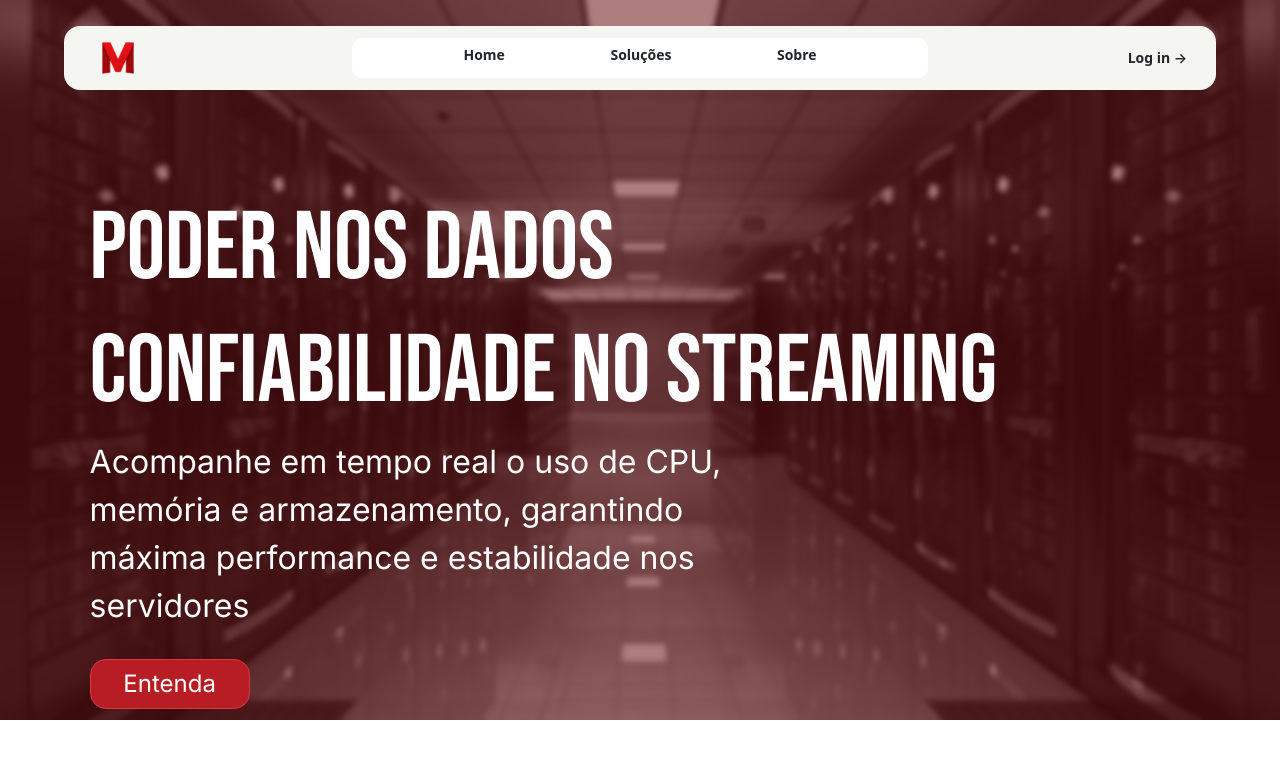
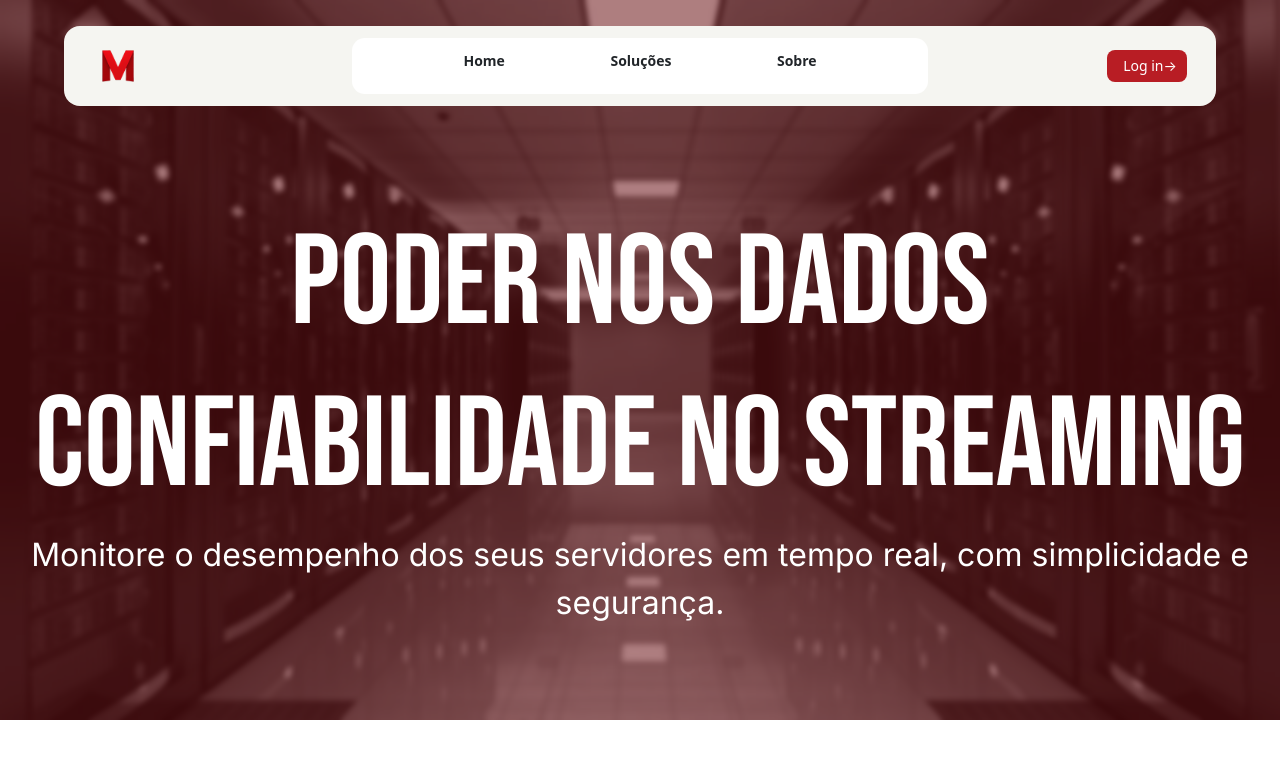
Before and after one commit to Monitora-Inc/Monitora-Web, a website: page public/index.html in a window 1280 px wide. Drawn offline with nearby package versions, Linux system fonts and the light colour scheme.

Commit message:
Alteração na landing page

```diff
--- a/public/index.html
+++ b/public/index.html
@@ -21,10 +21,11 @@
     <!-- Importando bootstrap -->
     <link href="https://cdn.jsdelivr.net/npm/bootstrap@5.3.7/dist/css/bootstrap.min.css" rel="stylesheet" integrity="sha384-LN+7fdVzj6u52u30Kp6M/trliBMCMKTyK833zpbD+pXdCLuTusPj697FH4R/5mcr" crossorigin="anonymous">
 
-    <!-- Meu CSS -->
-    <link rel="stylesheet" href="style/index.css">
+  <!-- Meu CSS -->
+  <link rel="stylesheet" href="style/index.css">
 
-
+  <!-- Escrita "em tempo real" -->
+  <script src="js/texto_animado.js"></script>
 </head>
 
 <body>
@@ -52,14 +53,16 @@
 
       <div class="innerbar">
           <div class="hidden lg:flex lg:gap-x-12 bar">
-              <a href="#" class="text-sm/6 font-semibold text-gray-900 texto_nav">Home</a>
-              <a href="#" class="text-sm/6 font-semibold text-gray-900 texto_nav">Soluções</a>
-              <a href="#" class="text-sm/6 font-semibold text-gray-900 texto_nav">Sobre</a>
+              <a href="#" class="text-sm/6 text-gray-900 texto_nav">Home</a>
+              <a href="#" class="text-sm/6 text-gray-900 texto_nav">Soluções</a>
+              <a href="#" class="text-sm/6 text-gray-900 texto_nav">Sobre</a>
           </div>
       </div>
 
         <div class="hidden lg:flex lg:flex-1 lg:justify-end">
-          <a href="login.html" class="text-sm/6 font-semibold text-gray-900 texto_nav">Log in <span aria-hidden="true">&rarr;</span></a>
+          <div class="login">
+            <a href="login.html" class="text-sm/6 text-gray-900 login-text">Log in<span aria-hidden="true">&rarr;</span></a>
+          </div>
         </div>
       </nav>
 
@@ -82,12 +85,12 @@
               <div class="mt-6 flow-root">
                 <div class="-my-6 divide-y divide-gray-500/10">
                   <div class="space-y-2 py-6">
-                    <a href="#" class="-mx-3 block rounded-lg px-3 py-2 text-base/7 font-semibold text-gray-900 hover:bg-gray-50 texto_nav">Home</a>
-                    <a href="#" class="-mx-3 block rounded-lg px-3 py-2 text-base/7 font-semibold text-gray-900 hover:bg-gray-50 texto_nav">Soluções</a>
-                    <a href="#" class="-mx-3 block rounded-lg px-3 py-2 text-base/7 font-semibold text-gray-900 hover:bg-gray-50 texto_nav">Sobre</a>
+                    <a href="#" class="-mx-3 block rounded-lg px-3 py-2 text-base/7 text-gray-900 hover:bg-gray-50 texto_nav">Home</a>
+                    <a href="#" class="-mx-3 block rounded-lg px-3 py-2 text-base/7 text-gray-900 hover:bg-gray-50 texto_nav">Soluções</a>
+                    <a href="#" class="-mx-3 block rounded-lg px-3 py-2 text-base/7 text-gray-900 hover:bg-gray-50 texto_nav">Sobre</a>
                   </div>
                   <div class="py-6">
-                    <a href="#" class="-mx-3 block rounded-lg px-3 py-2.5 text-base/7 font-semibold text-gray-900 hover:bg-gray-50 texto_nav">Log in</a>
+                    <a href="#" class="-mx-3 block rounded-lg px-3 py-2.5 text-base/7 text-gray-900 hover:bg-gray-50 texto_nav">Log in</a>
                   </div>
                 </div>
               </div>
@@ -105,7 +108,6 @@
 
       <p class="text-base">Acompanhe em tempo real o uso de CPU, memória e armazenamento, garantindo máxima performance e estabilidade nos servidores</p>
 
-      <button type="button" class="btn btn-danger">Entenda</button>
 
 
 
--- /dev/null
+++ b/public/js/texto_animado.js
@@ -0,0 +1,14 @@
+document.addEventListener('DOMContentLoaded', function() {
+  const texto = "Monitore o desempenho dos seus servidores em tempo real, com simplicidade e segurança.";
+  const elemento = document.querySelector('.text-base');
+  let i = 0;
+  elemento.textContent = "";
+  function escrever() {
+    if (i < texto.length) {
+      elemento.textContent += texto.charAt(i);
+      i++;
+      setTimeout(escrever, 50);
+    }
+  }
+  escrever();
+});
--- a/public/style/index.css
+++ b/public/style/index.css
@@ -24,7 +24,7 @@ body {
     border-radius: 1rem;
     margin-top: 1.6rem;
     margin-left: 5%;
-    height: 4rem;
+    height: 5rem;
 }
 
 .logo {
@@ -37,16 +37,16 @@ body {
     left: 25%;
     transform: translateY(-50%);
     background-color: white;
-    height: 2.5rem;
+    height: 3.5rem;
     width: 50%;
-    border-radius: 10px;
+    border-radius: 0.8rem;
     z-index: 1;
 }
 
 .bar {
     display: flex;
     justify-content: center;
-    margin-top: 1%;
+    margin-top: 2%;
 }
 
 .texto_nav {
@@ -54,34 +54,47 @@ body {
     margin-left: 5%;
     color: inherit;
     text-decoration: none;
+    font-weight: 600;
 }
 
 .title {
   color: white;
   font-family: 'Bebas Neue', sans-serif;
-  font-size: 6rem;
-  margin-left: 7%;
+  font-size: 8rem;
+  text-align: center;
+  margin-left: 0;
 }
 
 .Hero {
   margin-top: 8%;
+  display: flex;
+  flex-direction: column;
+  align-items: center;
 }
 
 .text-base {
   color: white;
   font-family: 'Inter', sans-serif;
   font-size: 2rem;
-  margin-left: 7%;
-  width: 50%;
+  text-align: center;
+  margin-left: 0;
+  width: 100%;
 }
 
-.btn.btn-danger {
-  margin-left: 7%;
-  margin-top: 1%;
-  font-family: 'Inter', sans-serif;
-  font-size: 1.5rem;
-  color: #ffffff;
+.login {
   background-color: #B81D24;
-  width: 10rem;
-  border-radius: 1rem;
+  height: 2rem;
+  display: flex;
+  width: 5rem;
+  margin-right: 5%;
+  color: white;
+  text-align: center;
+  align-items: center;
+  border-radius: 0.5rem;
 }
+
+.login-text {
+  text-decoration: none;
+  color: white;
+  padding-left: 20%;
+}
```
